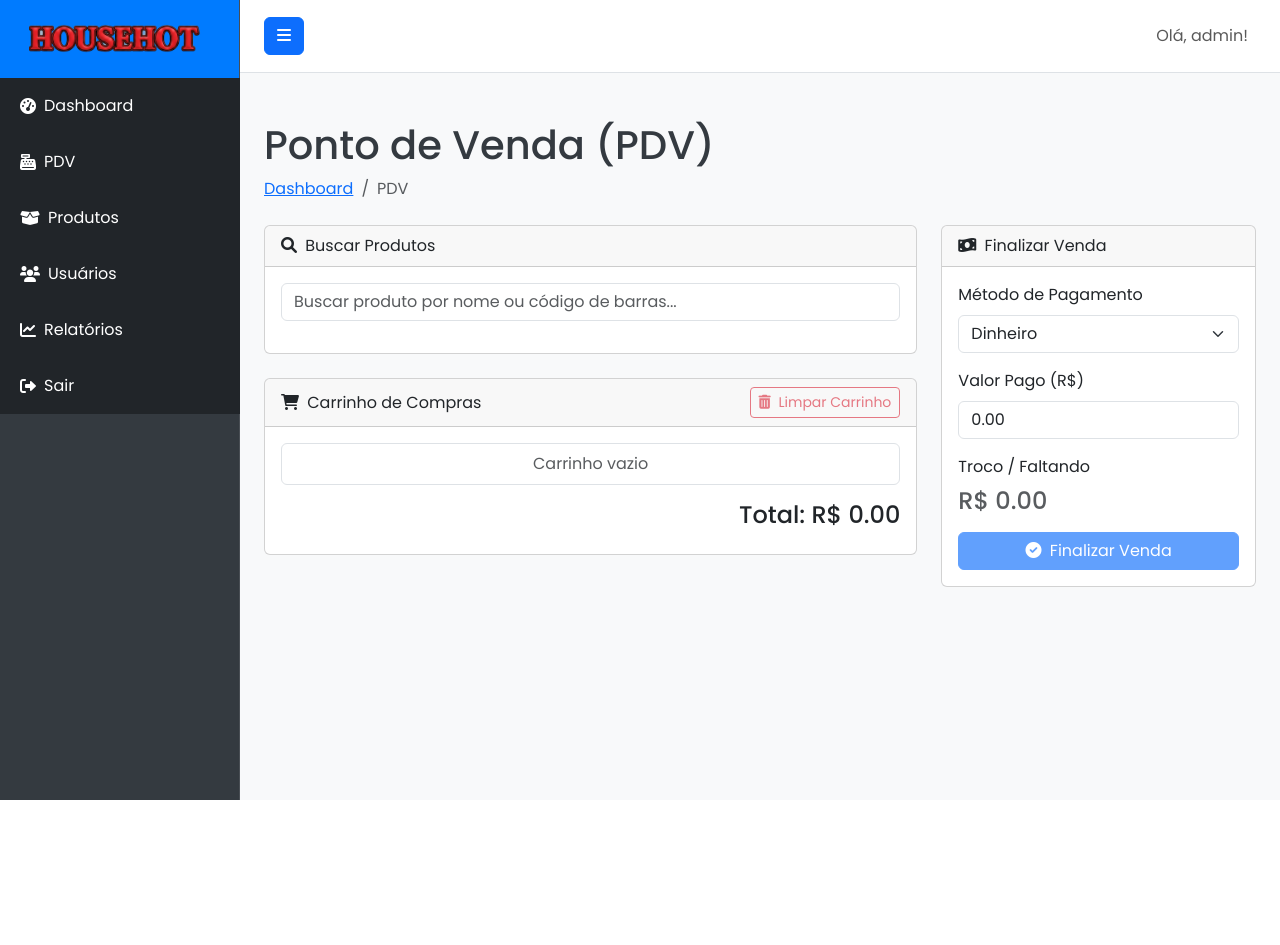
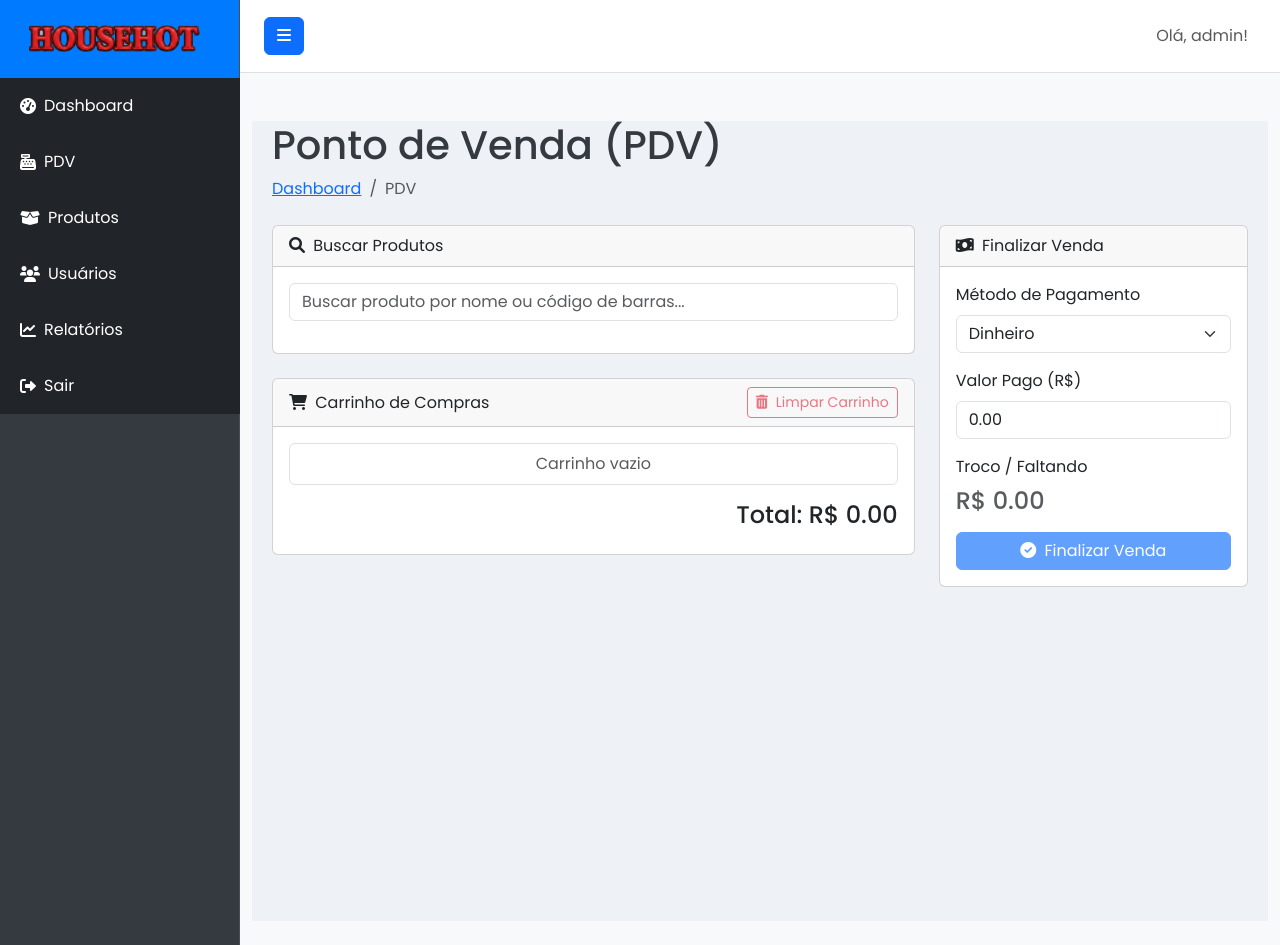
Before and after one commit to artenioreis/pdv_flask, a Flask app: page /pdv in a window 1280 px wide. Before the commit the page ends 800 px from the top, so only its background shows below. Run offline with Flask 3, Linux system fonts and the light colour scheme; a user stored in the database is signed in.

```diff
--- a/static/css/style.css
+++ b/static/css/style.css
@@ -20,6 +20,8 @@
     --login-bg-gradient-end: #0056b3;
     --login-card-bg: rgba(255, 255, 255, 0.95);
     --login-card-shadow: 0 10px 25px rgba(0, 0, 0, 0.2);
+    /* Nova cor para o fundo do PDV para reduzir fadiga ocular */
+    --pdv-bg: #eef2f7;
 }
 
 /* Estilos Globais */
@@ -29,6 +31,19 @@ body {
     color: var(--text-dark);
     margin: 0;
     overflow-x: hidden;
+}
+
+/* Fundo específico para a página de PDV e ajuste de tela cheia */
+.pdv-body-bg {
+    background-color: var(--pdv-bg) !important;
+    min-height: 100vh;
+}
+
+.pdv-full-width {
+    max-width: 100% !important;
+    width: 100% !important;
+    padding-left: 20px !important;
+    padding-right: 20px !important;
 }
 
 #wrapper {
--- a/templates/pdv.html
+++ b/templates/pdv.html
@@ -3,7 +3,7 @@
 {% block title %}Ponto de Venda (PDV){% endblock %}
 
 {% block content %}
-<div class="container-fluid">
+<div class="container-fluid pdv-body-bg pdv-full-width">
     <h1 class="mt-4">Ponto de Venda (PDV)</h1>
     <ol class="breadcrumb mb-4">
         <li class="breadcrumb-item"><a href="{{ url_for('main.dashboard') }}">Dashboard</a></li>
```
Also changed, not shown: instance/pdv.db.
